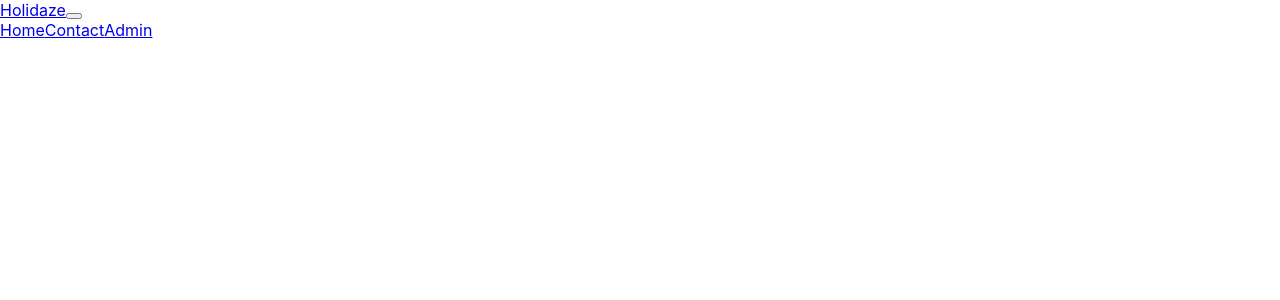
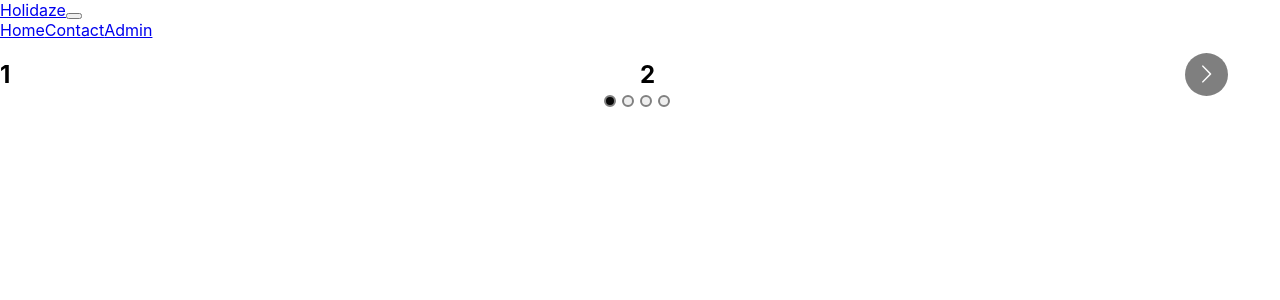
Before and after one commit to ca2roaldsoy/ProjectExam-2, a React (Create React App) app: page / in a window 1280 px wide. Shown: the top 300 px of the page. Built offline with nearby package versions, Linux system fonts and the light colour scheme; the HTML template or start-up script is replaced by a standard one.

Commit message:
added react-multi-carousel for displaying multiple img

```diff
--- a/package.json
+++ b/package.json
@@ -12,8 +12,10 @@
     "react-bootstrap": "^1.0.1",
     "react-dom": "^16.13.1",
     "react-hook-form": "^5.7.1",
+    "react-multi-carousel": "^2.5.5",
     "react-router-dom": "^5.1.2",
     "react-scripts": "3.4.1",
+    "react-slick": "^0.26.0",
     "yup": "^0.28.5"
   },
   "scripts": {
--- a/src/App.js
+++ b/src/App.js
@@ -1,5 +1,6 @@
 import React from "react";
 import "./styles/style.scss";
+import "react-multi-carousel/lib/styles.css";
 import NavMenu from "./components/menu/NavMenu";
 
 function App() {
--- a/src/components/visitorSite/home/Home.js
+++ b/src/components/visitorSite/home/Home.js
@@ -1,7 +1,44 @@
 import React from "react";
+import Carousel from "react-multi-carousel";
+
+const responsive = {
+  lg: {
+    breakpoint: { max: 2048, min: 1024 },
+    items: 3,
+    slidesToSlide: 1,
+  },
+  md: {
+    breakpoint: { max: 1024, min: 768 },
+    items: 2,
+    slidesToSlide: 1,
+  },
+  sm: {
+    breakpoint: { max: 768, min: 0 },
+    items: 1,
+    slidesToSlide: 1,
+  },
+};
 
 function Home() {
-  return <div></div>;
+  return (
+    <Carousel responsive={responsive} showDots={true}>
+      <div>
+        <h2>1</h2>
+      </div>
+      <div>
+        <h2>2</h2>
+      </div>
+      <div>
+        <h2>3</h2>
+      </div>
+      <div>
+        <h2>4</h2>
+      </div>
+      <div>
+        <h2>5</h2>
+      </div>
+    </Carousel>
+  );
 }
 
 export default Home;
```
Also changed, not shown: 1 other file (tests, documents, lock files or other folders).
